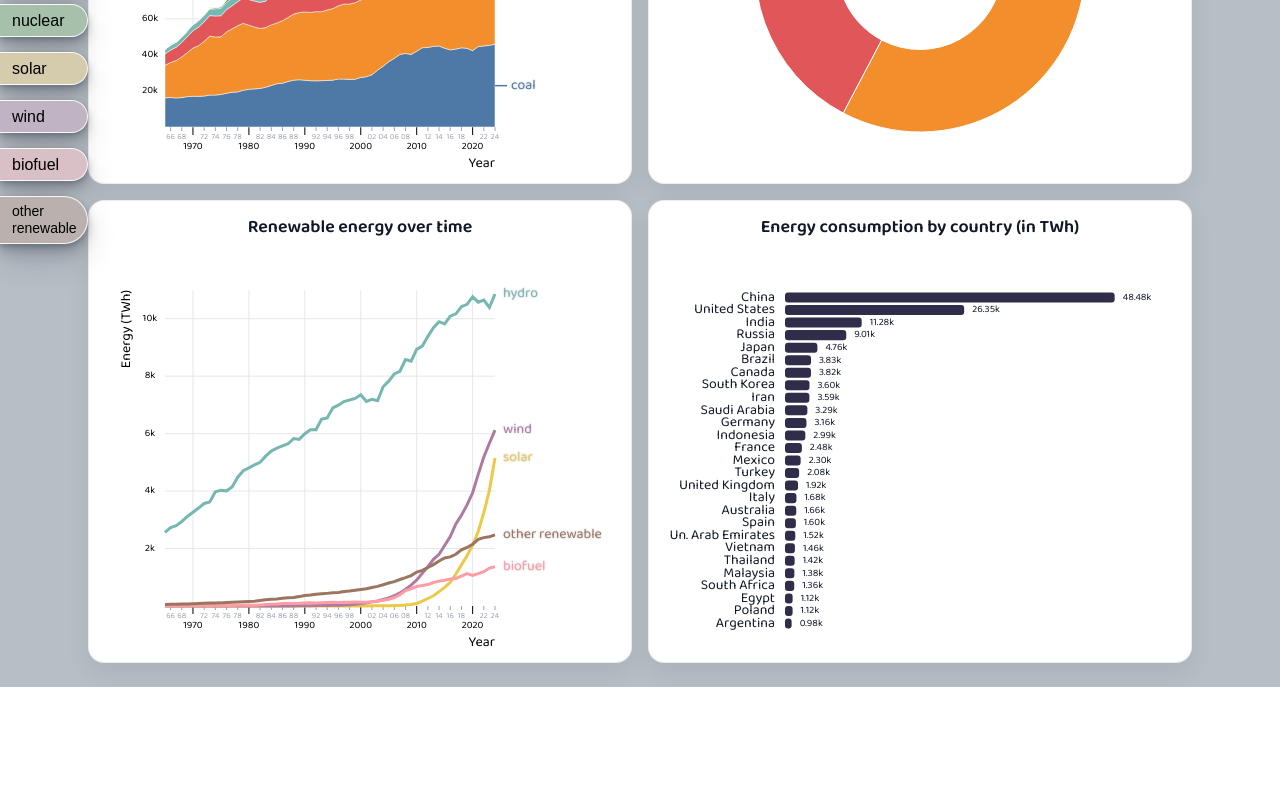
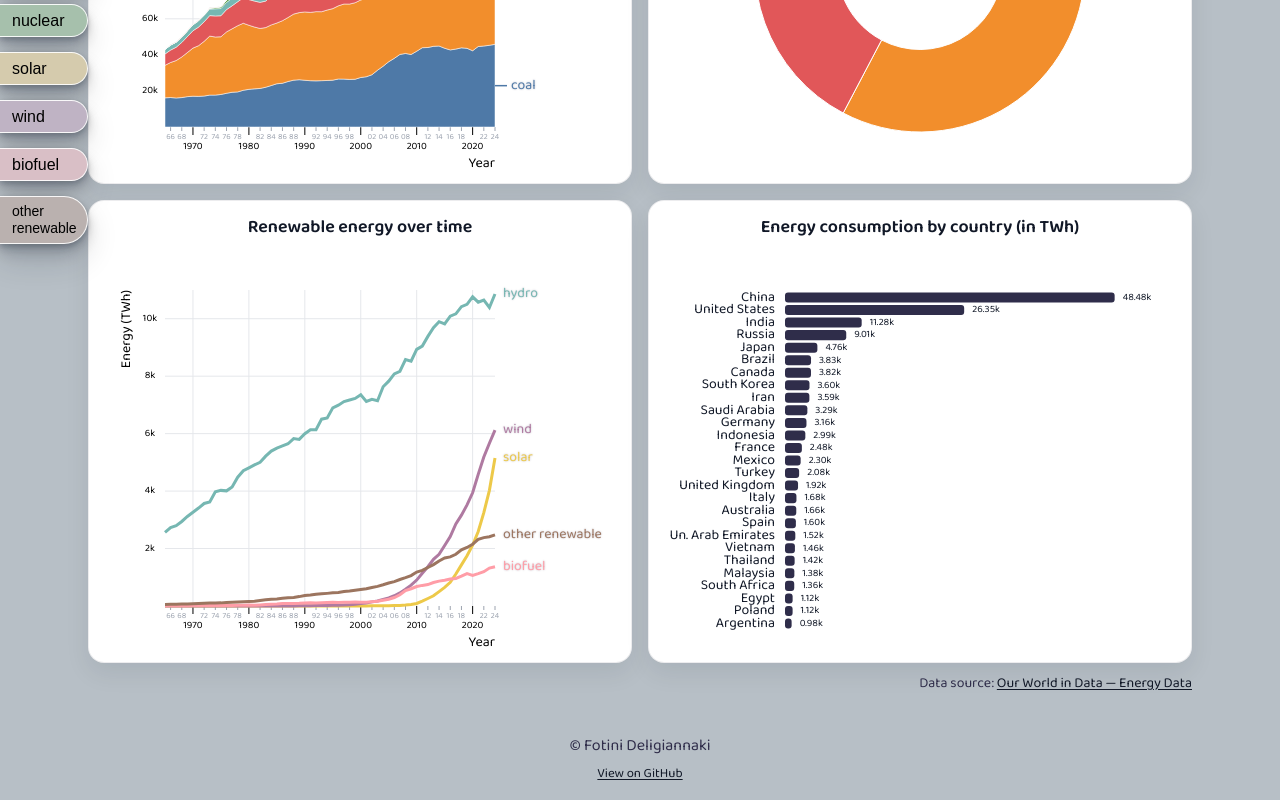
Before and after one commit to fotinidelig/energy-dashboard, a React (Vite) app: page / in a window 1280 px wide. Shown: the part 396-1196 px from the top of the page. Before the commit the page ends 1083 px from the top, so only its background shows below. Built offline with nearby package versions, Linux system fonts and the light colour scheme.

Commit message:
added footer and source

```diff
--- a/src/App.css
+++ b/src/App.css
@@ -30,7 +30,7 @@
   flex-wrap: wrap;
 }
 
-.dashboard-header__title h2{
+.dashboard-header__title h2 {
   font-weight: 400;
 }
 
@@ -86,6 +86,24 @@
   grid-template-columns: repeat(2, minmax(0, 1fr));
   gap: 16px;
   align-items: center;
+}
+
+.dashboard-source {
+  margin: 10px 0 0;
+  width: 100%;
+  text-align: right;
+  font-size: var(--font-size-label);
+  color: #2f2d4a;
+}
+
+.dashboard-source a {
+  color: #111827;
+  text-decoration: underline;
+  text-underline-offset: 2px;
+}
+
+.dashboard-source a:hover {
+  color: #2f2d4a;
 }
 
 .source-button-container {
@@ -206,3 +224,30 @@
     grid-template-columns: 1fr;
   }
 }
+
+.footer {
+  display: flex;
+  justify-content: center;
+  align-items: center;
+  flex-direction: column;
+  gap: 6px;
+  width: 100%;
+  padding: 16px;
+  font-size: var(--font-size-body);
+  color: #2f2d4a;
+  box-sizing: border-box;
+}
+
+.footer__link {
+  font-size: 13px;
+}
+
+.footer a {
+  color: #111827;
+  text-decoration: underline;
+  text-underline-offset: 2px;
+}
+
+.footer a:hover {
+  color: #2f2d4a;
+}
--- a/src/App.jsx
+++ b/src/App.jsx
@@ -215,7 +215,29 @@ function App() {
                   />
                 </div>
               </div>
+              <p className="dashboard-source">
+                Data source:{' '}
+                <a
+                  href="https://github.com/owid/energy-data"
+                  target="_blank"
+                  rel="noopener noreferrer"
+                >
+                  Our World in Data — Energy Data
+                </a>
+              </p>
             </main>
+            <footer className="footer">
+              <span>&copy; Fotini Deligiannaki</span>
+              <span className="footer__link">
+                <a
+                  href="https://github.com/fotinidelig/energy-dashboard"
+                  target="_blank"
+                  rel="noopener noreferrer"
+                >
+                  View on GitHub
+                </a>
+              </span>
+            </footer>
           </yearContext.Provider>
         </countryContext.Provider>
       </sourceContext.Provider>
--- a/src/AxisBottom.jsx
+++ b/src/AxisBottom.jsx
@@ -3,7 +3,7 @@ import { fontSize } from './theme/typography.js'
 
 const PRIMARY_TICK_LENGTH = 8;
 const SECONDARY_TICK_LENGTH = 4;
-const MINOR_SUBDIVISIONS = 5;
+const MINOR_SUBDIVISIONS = 4;
 
 function yearsInDomain(xScale, step) {
   const [d0, d1] = xScale.domain();
```
